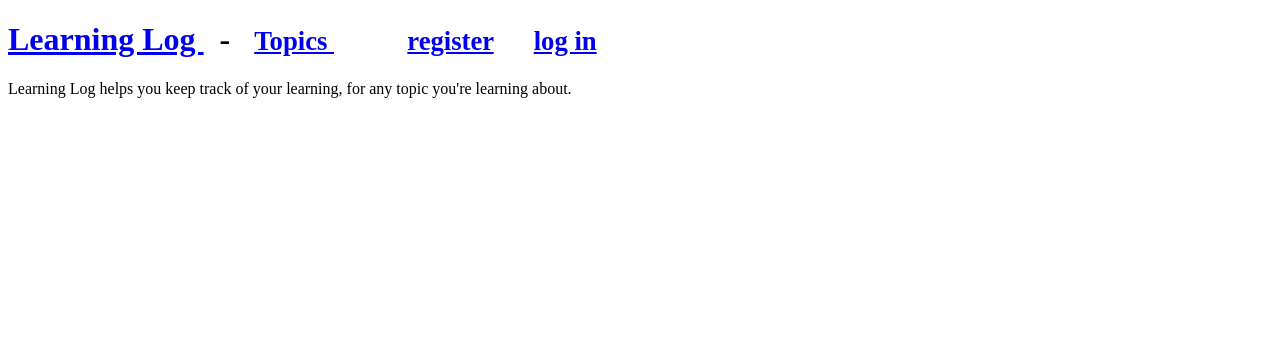
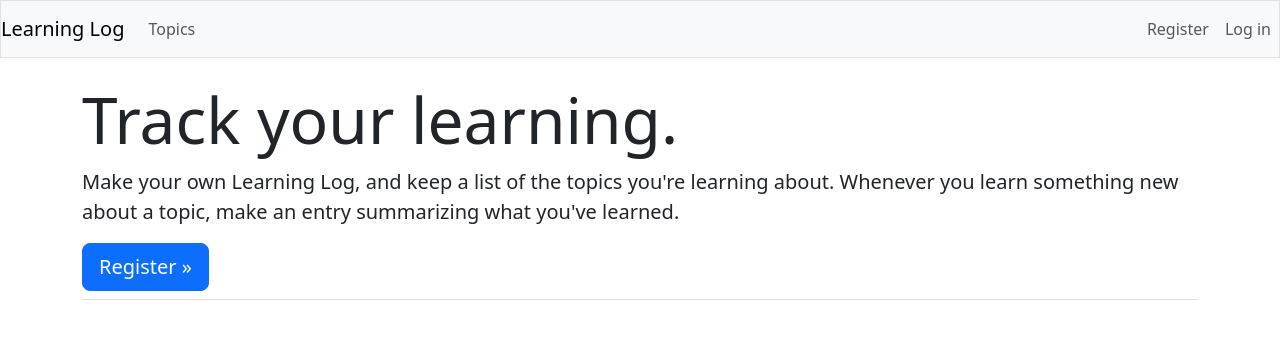
Before and after one commit to X-sky/Python-starter, a Django app: page / in a window 1280 px wide. Shown: the top 339 px of the page. Run offline with Django 4.2, Linux system fonts and the light colour scheme; some libraries are stand-ins or nearby versions.

Commit message:
feat(Python Crash Course): add django-bootstrap5

```diff
--- a/web_app_starter/learning_log/settings.py
+++ b/web_app_starter/learning_log/settings.py
@@ -34,6 +34,8 @@ INSTALLED_APPS = [
     # 我的应用程序
     "learning_logs",
     "users",
+    # 第三方
+    "django_bootstrap5",
     # 默认添加地应用程序
     "django.contrib.admin",
     "django.contrib.auth",
--- a/web_app_starter/learning_logs/templates/learning_logs/base.html
+++ b/web_app_starter/learning_logs/templates/learning_logs/base.html
@@ -1,28 +1,74 @@
+{% load django_bootstrap5 %}
 <!DOCTYPE html>
 <html lang="en">
   <head>
     <meta charset="UTF-8" />
     <meta name="viewport" content="width=device-width, initial-scale=1.0" />
-    <title>Test Page</title>
+    <title>Learning Log</title>
+    {# Load CSS and JavaScript #} {% bootstrap_css %} {% bootstrap_javascript %}
   </head>
   <body>
-    <h1>
-      <a href="{% url 'learning_logs:index' %}"> Learning Log </a>
-      &nbsp;&nbsp;-&nbsp;&nbsp;
-      <small><a href="{% url 'learning_logs:topics' %}"> Topics </a></small>
-      &nbsp;&nbsp;&nbsp;&nbsp;
-      <small>
-        {% if user.is_authenticated %} Hello, {{ user.username }}.
-        <a href="{% url 'users:logout' %}">log out</a>
-        {% else %} &nbsp;&nbsp;&nbsp;&nbsp;
-        <a href="{% url 'users:register' %}">register</a> &nbsp;&nbsp;&nbsp;&nbsp;
-        <a href="{% url 'users:login' %}">log in</a>
-        {% endif %}
-      </small>
-    </h1>
+    <nav class="navbar navbar-expand-md navbar-light bg-light mb-4 border">
+      <a class="navbar-brand" href="{% url 'learning_logs:index'%}">
+        Learning Log
+      </a>
 
-    {% block content %}
-    <p>default Template</p>
-    {% endblock content %}
+      <button
+        class="navbar-toggler"
+        type="button"
+        data-toggle="collapse"
+        data-target="#navbarCollapse"
+        aria-controls="navbarCollapse"
+        aria-expanded="false"
+        aria-label="Toggle navigation"
+      >
+        <span class="navbar-toggler-icon"></span>
+      </button>
+      <div class="collapse navbar-collapse" id="navbarCollapse">
+        <ul class="navbar-nav me-auto">
+          <li class="nav-item">
+            <a class="nav-link" href="{% url 'learning_logs:topics'%}">
+              Topics
+            </a>
+          </li>
+        </ul>
+        <ul class="navbar-nav ml-auto">
+          {% if user.is_authenticated %}
+          <li class="nav-item dropdown d-flex align-items-center">
+            <a
+              class="nav-link dropdown-toggle"
+              href="#"
+              id="navbarDropdown"
+              role="button"
+              data-bs-toggle="dropdown"
+              aria-expanded="false"
+            >
+              Hello, {{ user.username }}.
+            </a>
+            <ul class="dropdown-menu" aria-labelledby="navbarDropdown">
+              <li>
+                <a class="dropdown-item" href="{% url 'users:logout' %}">
+                  Log out
+                </a>
+              </li>
+            </ul>
+          </li>
+          {% else %}
+          <li class="nav-item">
+            <a class="nav-link" href="{% url 'users:register' %}">Register</a>
+          </li>
+          <li class="nav-item">
+            <a class="nav-link" href="{% url 'users:login' %}">Log in</a>
+          </li>
+          {% endif %}
+        </ul>
+      </div>
+    </nav>
+    <main role="main" class="container">
+      <div class="pb-2 mb-2 border-bottom">
+        {% block page_header %}{% endblock page_header %}
+      </div>
+      <div>{% block content %}{% endblock content %}</div>
+    </main>
   </body>
 </html>
--- a/web_app_starter/learning_logs/templates/learning_logs/index.html
+++ b/web_app_starter/learning_logs/templates/learning_logs/index.html
@@ -1,6 +1,18 @@
-{% extends "learning_logs/base.html" %} {% block content %}
-<p>
-  Learning Log helps you keep track of your learning, for any topic you're
-  learning about.
-</p>
-{% endblock content %}
+{% extends "learning_logs/base.html" %} {% block page_header %}
+<div class="jumbotron">
+  <h1 class="display-3">Track your learning.</h1>
+  <p class="lead">
+    Make your own Learning Log, and keep a list of the topics you're learning
+    about. Whenever you learn something new about a topic, make an entry
+    summarizing what you've learned.
+  </p>
+
+  <a
+    class="btn btn-lg btn-primary"
+    href="{% url 'users:register' %}"
+    role="button"
+  >
+    Register &raquo;
+  </a>
+</div>
+{% endblock page_header %}
--- a/web_app_starter/requirements.txt
+++ b/web_app_starter/requirements.txt
@@ -1,6 +1,7 @@
 asgiref==3.7.2
 backports.zoneinfo==0.2.1
 Django==4.2.9
+django-bootstrap5==23.4
 sqlparse==0.4.4
 typing-extensions==4.9.0
 tzdata==2023.4
```
Also changed, not shown: web_app_starter/learning_logs/templates/learning_logs/topic.html (+25 -17 lines), web_app_starter/learning_logs/templates/learning_logs/topics.html (+15 -10 lines), web_app_starter/users/templates/registration/login.html (+8 -7 lines), 1 other file.
